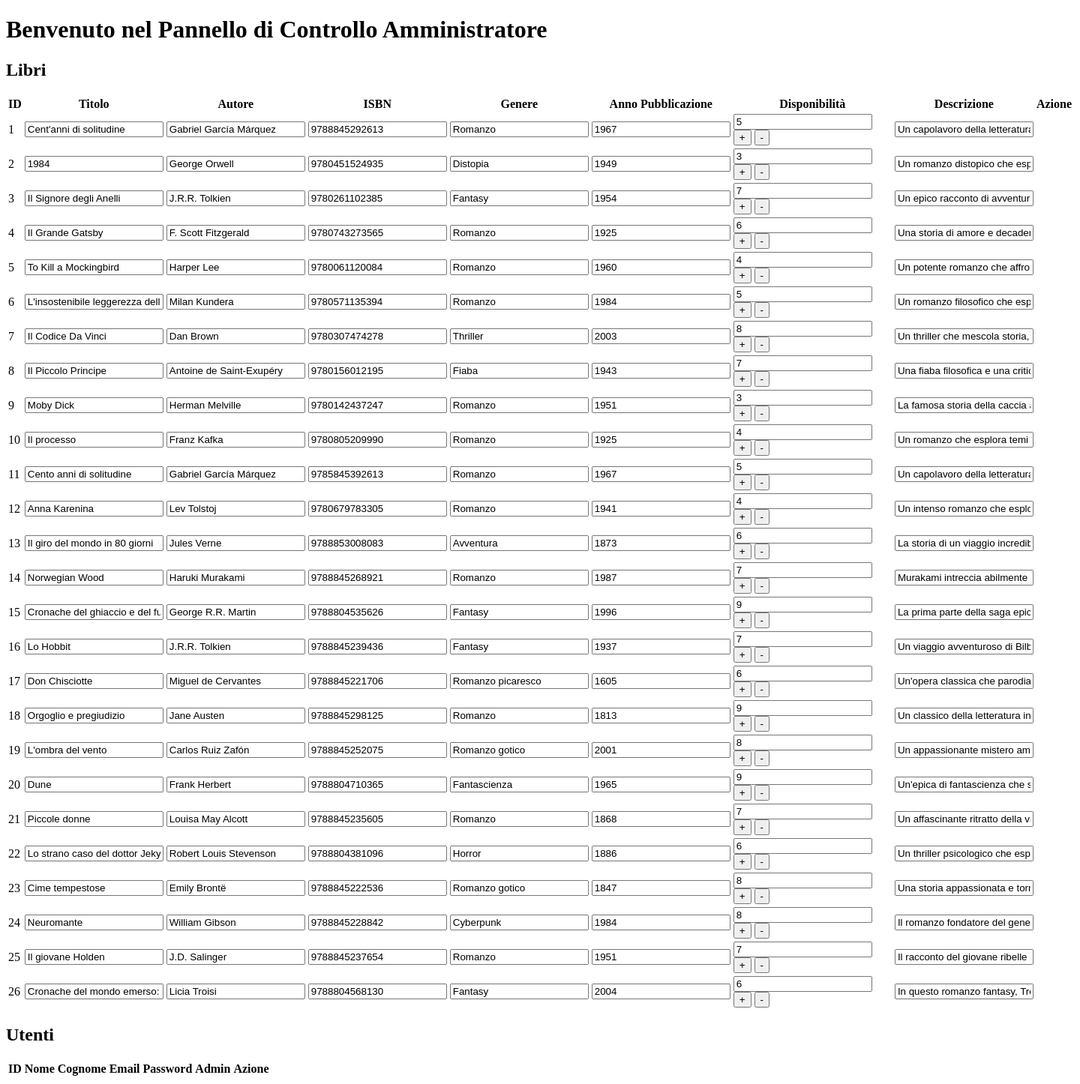
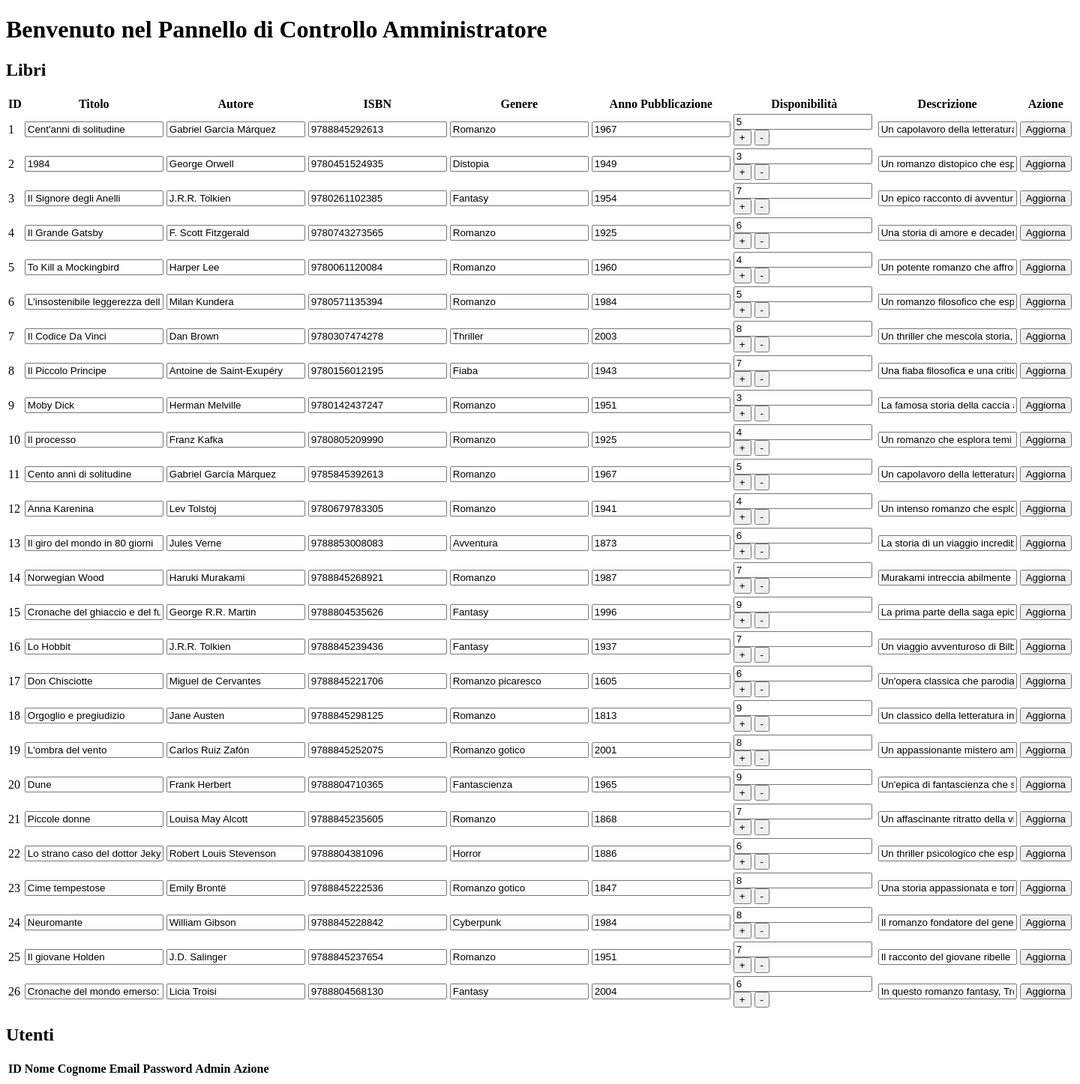
Before and after one commit to Devix11/BibliotecaPhp, a PHP site: page /dashboard_admin.php in a window 1440 px wide. Shown: the whole page at 75% size. Run offline with PHP 8.4, Linux system fonts and the light colour scheme; data comes from the database, SQL or seed files in the repository; data that the repository does not hold is empty.

Commit message:
Update dashboard_admin.php

```diff
--- a/dashboard_admin.php
+++ b/dashboard_admin.php
@@ -108,7 +108,7 @@ if ($_SERVER['REQUEST_METHOD'] === 'POST') {
                             <input type="submit" name="increment" value="+">
                             <input type="submit" name="decrement" value="-"></td>
                             <td><input type="text" name="book_description" value="<?php echo $book['descrizione']; ?>"></td>
-
+                            <td><input type="submit" value="Aggiorna"></td>
                     </form>
                     <?php } ?>
                 </tr>
```
